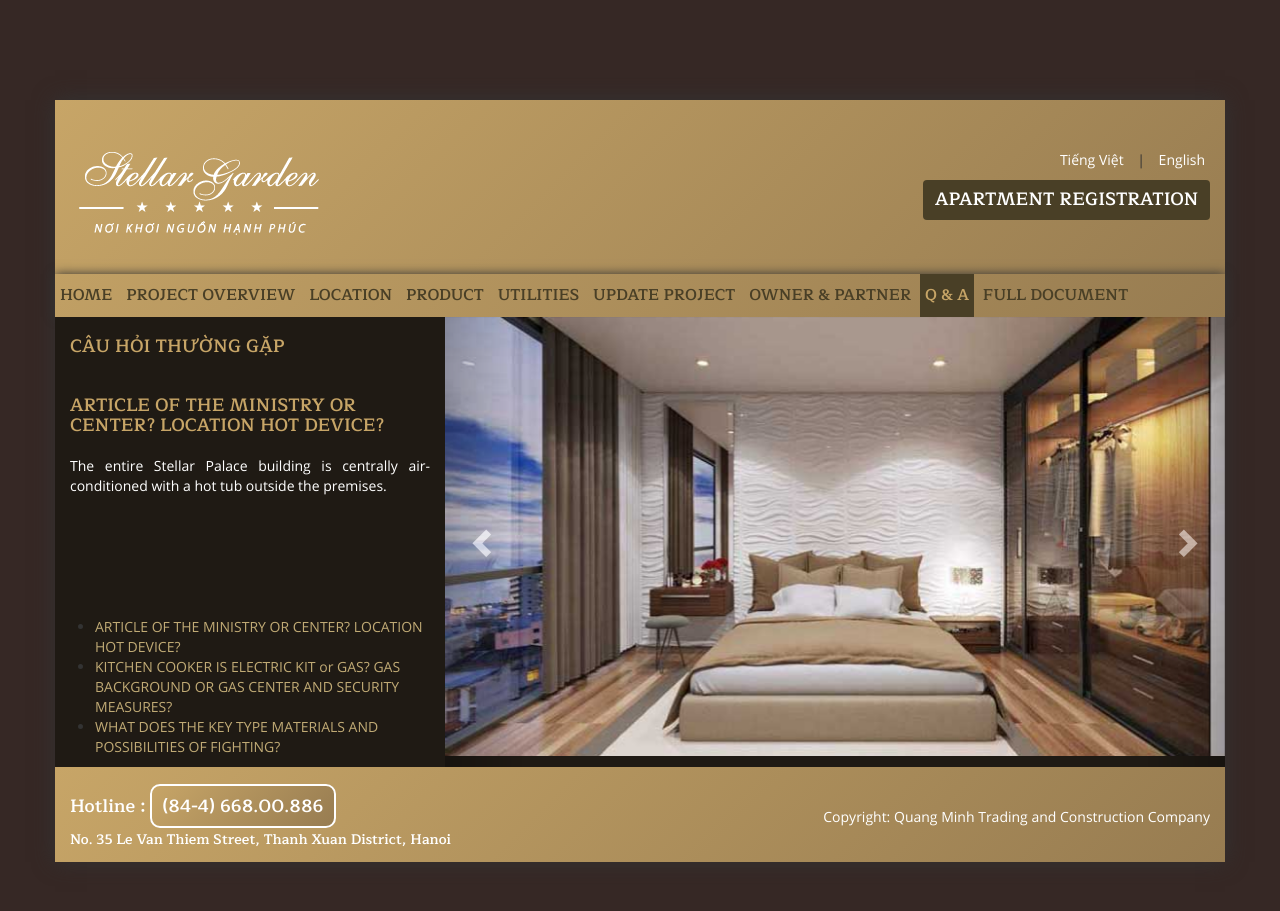
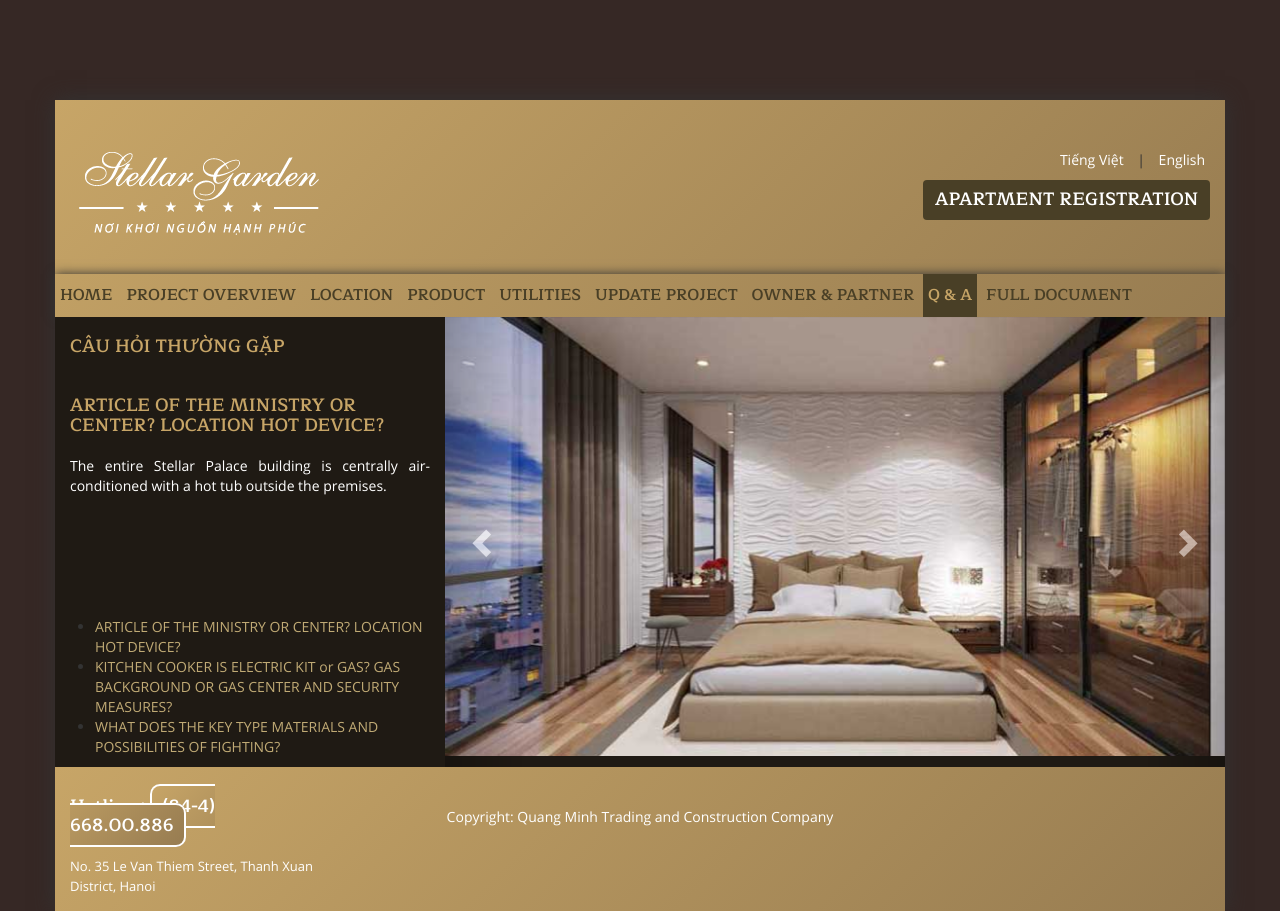
Before and after one commit to vinhan16sep/stellar, a CodeIgniter app: page /stellar/index.php/faq/index in a window 1280 px wide. Run offline with CodeIgniter, Linux system fonts and the light colour scheme; data comes from the database, SQL or seed files in the repository; some libraries are stand-ins or nearby versions; some web fonts are replaced.

Commit message:
fixbug 030518

```diff
--- a/application/language/vietnamese/vietnamese_lang.php
+++ b/application/language/vietnamese/vietnamese_lang.php
@@ -50,7 +50,7 @@ $lang['Tower_Apartment'] = 'Căn Hộ';
 // footer
 $lang['Sales_office_and_project_address:'] = 'Văn phòng bán hàng và địa chỉ dự án:';
 $lang['footer_address'] = 'Số 35 Lê Văn Thiêm, Thanh Xuân, Hà Nội';
-$lang['coppy_right_1'] = 'Bản quyền thuộc về: Công ty KD và XD Quang Minh';
+$lang['coppy_right_1'] = 'Bản quyền thuộc về: Công ty CP Kinh doanh và Xây dựng Quang Minh';
 $lang['coppy_right_2'] = 'Phát triển bởi Mato Creative';
 
 //register home
--- a/application/views/templates/public_parts/master_footer_view.php
+++ b/application/views/templates/public_parts/master_footer_view.php
@@ -1,11 +1,11 @@
         <div class="container_foot container-fluid">
-                <div class="left col-md-6 col-sm-6 col-xs-12">
+                <div class="left col-md-3 col-sm-6 col-xs-12">
                     <h4>Hotline : <span class="tel highlight">(84-4) 668.00.886</span></h4>
-                    <h5><?php echo $this->lang->line('Sales_office_and_project_address'); ?>
+                    <span><?php echo $this->lang->line('Sales_office_and_project_address'); ?>
                         <br>
-                        <?php echo $this->lang->line('footer_address'); ?></h5>
+                        <?php echo $this->lang->line('footer_address'); ?></span>
                 </div>
-                <div class="right col-md-6 col-sm-6 col-xs-12">
+                <div class="center col-md-6 col-sm-6 col-xs-12">
                     <p><?php echo $this->lang->line('coppy_right_1'); ?></p>
                     <!--<p><?php echo $this->lang->line('coppy_right_2'); ?></p>-->
                 </div>
--- a/assets/public/style.css
+++ b/assets/public/style.css
@@ -162,7 +162,7 @@ ul.nav > li{
 
 ul.nav > li > a{
 	padding: 10px 5px;
-	font-size: 1.125em;
+	font-size: 1.13em;
 }
 
 ul.nav > li > ul{
@@ -487,7 +487,7 @@ ul.nav .sub_nav > ul{
 }
 
 .container_foot .left,
-.container_foot .right{
+.container_foot .center{
 	color:#fff;
 }
 
@@ -497,13 +497,18 @@ ul.nav .sub_nav > ul{
 	text-shadow:none;
 }
 
+.container_foot .left > span{
+	font-size: 13px;
+	margin-top: 7px;
+}
+
 .carousel-control:hover{
 	background-image:none;
 }
 
-.container_foot .right p{
+.container_foot .center p{
 	margin:25px 0 0;
-	text-align:right;
+	text-align:center;
 }
 
 .modal-header, .modal-footer{
```
